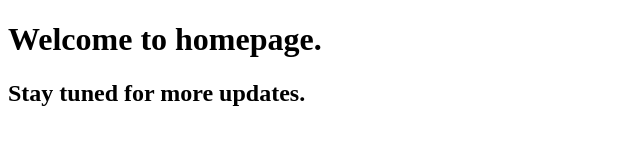
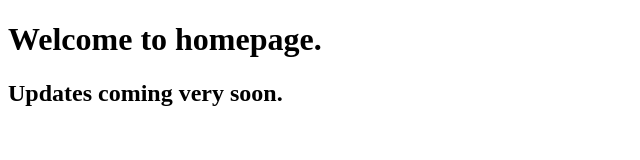
Before and after one commit to krp9848/mywebsite, a website: page dist/index.html in a window 1280 px wide. Shown: the whole page, without its empty margins (0-640 px from the left). Drawn offline with Linux system fonts and the light colour scheme.

Commit message:
profile rebuild restarted

```diff
--- a/dist/index.html
+++ b/dist/index.html
@@ -8,6 +8,6 @@
 </head>
 <body>
    <h1>Welcome to homepage.</h1>
-   <h2>Stay tuned for more updates.</h2>
+   <h2>Updates coming very soon.</h2>
 </body>
 </html>
```
